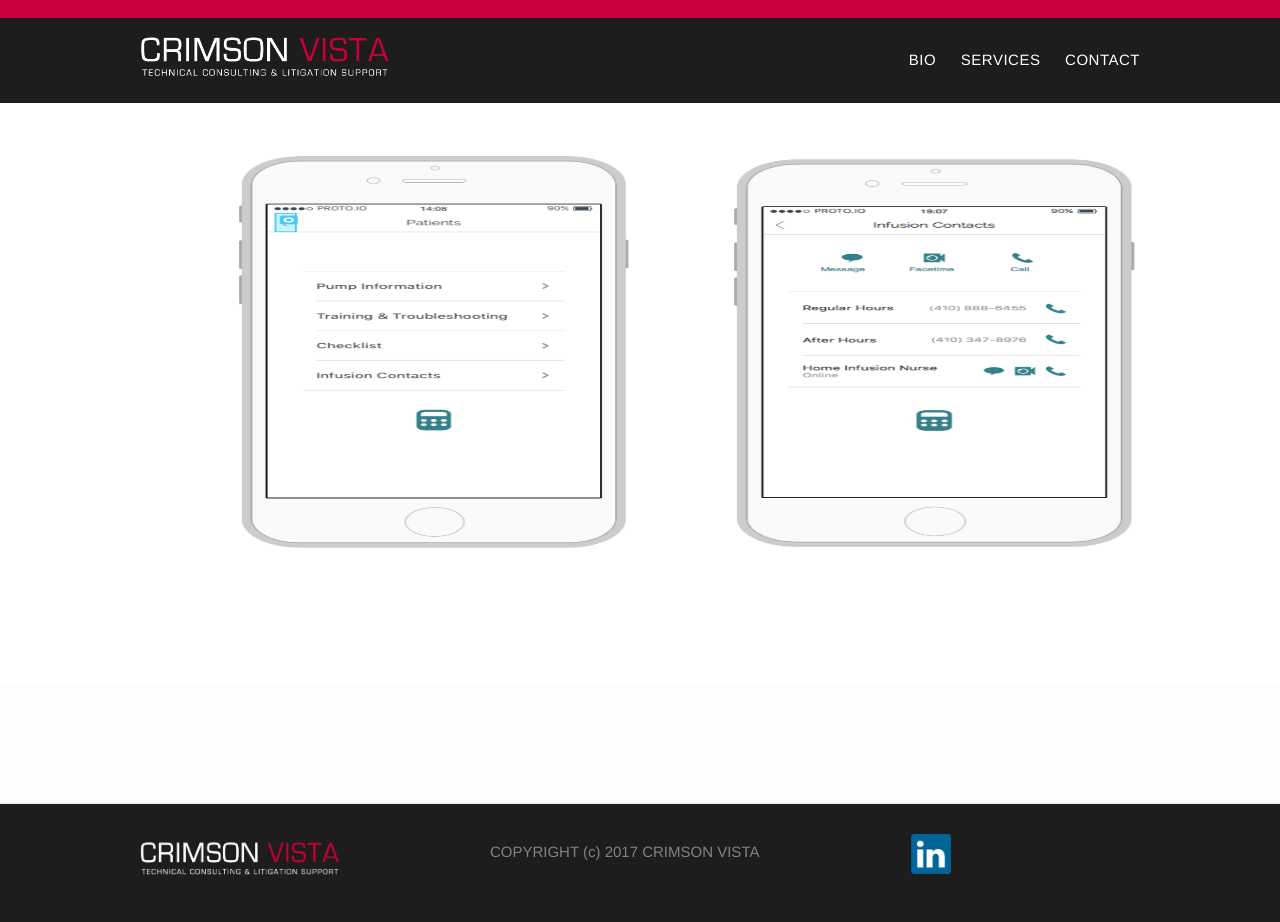
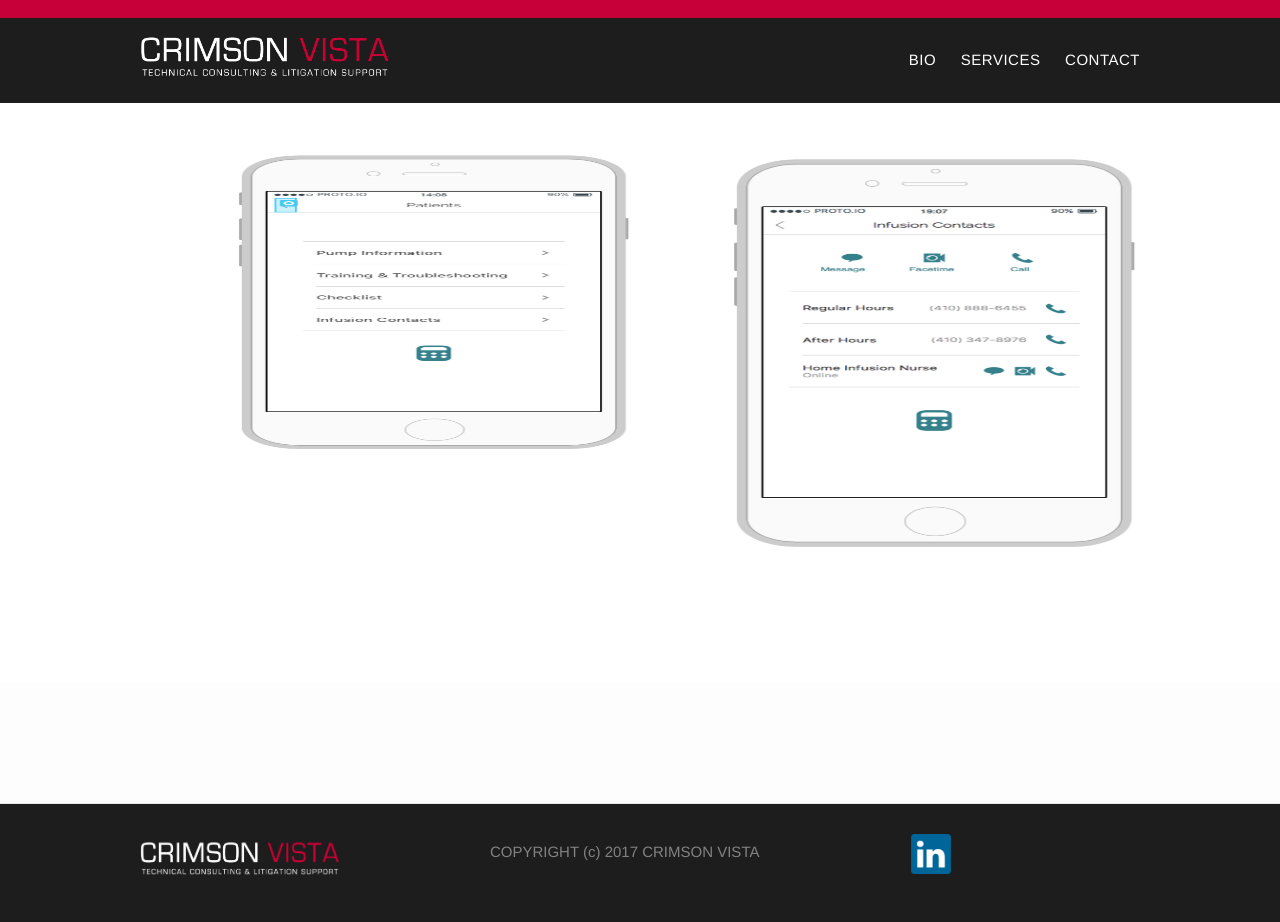
Before and after one commit to vezenwa/vezenwa.github.io, a Jekyll site: the page built from services/patients.md, in a window 1280 px wide. Built offline with Jekyll 4.4.1, drawn with Linux system fonts in a browser that asks for light colours.

Commit message:
Update patients.html

```diff
--- a/_layouts/patients.html
+++ b/_layouts/patients.html
@@ -19,7 +19,7 @@
            <div class="columns spacing">
 
             <div class="column half">
-                <img src="/images/papp1.png" width="700" height="400">
+                <img src="/images/papp1.png" width="500" height="300">
             </div>
 
             <div class="column half">
```
